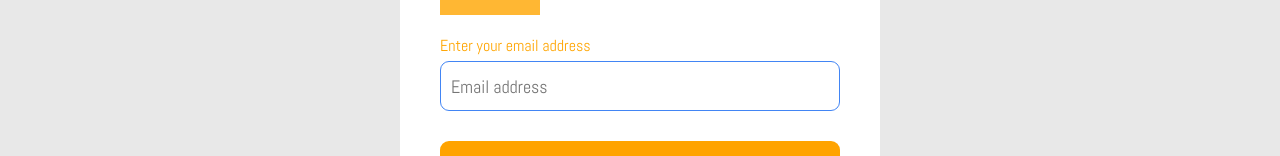
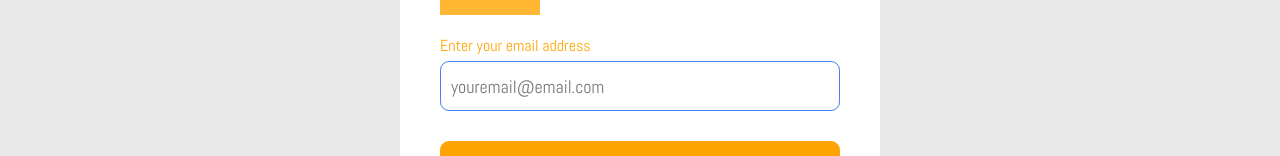
Before and after one commit to TimeOfGift/letsmeet-frontend, a React (Create React App) app: page /forget-password in a window 1280 px wide. Shown: the part 240-396 px from the top of the page. Built offline with nearby package versions, Linux system fonts and the light colour scheme.

Commit message:
User Login

```diff
--- a/src/pages/Password/forgetpassword.jsx
+++ b/src/pages/Password/forgetpassword.jsx
@@ -25,7 +25,7 @@ const Forgetpassword = () => {
                         <p className="entry" >Enter your email address</p>
                     </div>
                     <div className="emailadress">
-                        <input type="email" name="email" placeholder="Email address" value={email}
+                        <input type="email" name="email" placeholder="youremail@email.com" value={email}
                             onChange={handleChange} />
                     </div>
                     {errors.email && <p className="danger">{errors.email}</p>}
--- a/src/pages/SignIn/index.js
+++ b/src/pages/SignIn/index.js
@@ -1,5 +1,5 @@
-import React, {useState} from 'react';
-import {Link} from 'react-router-dom'
+import React, {useState, useEffect} from 'react';
+import {Link, useHistory} from 'react-router-dom'
 import Button from './../../components/Button/index';
 import FormTitle from '../../components/FormTitle';
 import validation from '../validation';
@@ -14,10 +14,18 @@ const SignIn = () => {
     const [passwordShown, setPasswordShown] = useState(false);
     const [userLogin, setUserLogin] = useState({});
     const [errors, setErrors] = useState({});
+    const history = useHistory();
 
 
     const dispatch = useDispatch();
-    const { user, loading } = useSelector(state => state.signinReducer)
+const { user, loading } = useSelector(state => state.signinReducer);
+
+useEffect(()=>{
+    if(user?.status === "Success"){
+    history.push('/')
+ }
+}, [user])
+
 
     const handleChange = (e) => {
         setUserLogin(prevUser => ({...prevUser, [e.target.name]: e.target.value}));
@@ -28,8 +36,9 @@ const SignIn = () => {
     const handleSubmit = (e) => {
         e.preventDefault();
         setErrors(validation(userLogin))
-        dispatch(signin(userLogin))
+        dispatch(signin(userLogin));
     }
+
 
     return(
         <>{user?.status && <Toast header={user.status} message={user.message} type={user.status} />}
--- a/src/redux/actions/auth.js
+++ b/src/redux/actions/auth.js
@@ -33,9 +33,7 @@ export const signin = (data) => dispatch => {
   dispatch({
     type: USER_SIGNIN_REQUEST
   })
-  console.log(data)
   axios.post('https://event-meet.herokuapp.com/api/v1/auth/signin', data).then(user => {
-    console.log(user, '99999999999')
     dispatch({
       type: USER_SIGNIN_SUCCESS,
       payload: user.data
--- a/src/redux/reducers/index.js
+++ b/src/redux/reducers/index.js
@@ -1,6 +1,6 @@
 import { combineReducers } from "redux";
 import signupReducer from './auth'
-import signinReducer from './auth'
+import signinReducer from './sigin'
 
 const rootReducer = combineReducers({
 signupReducer,
```
